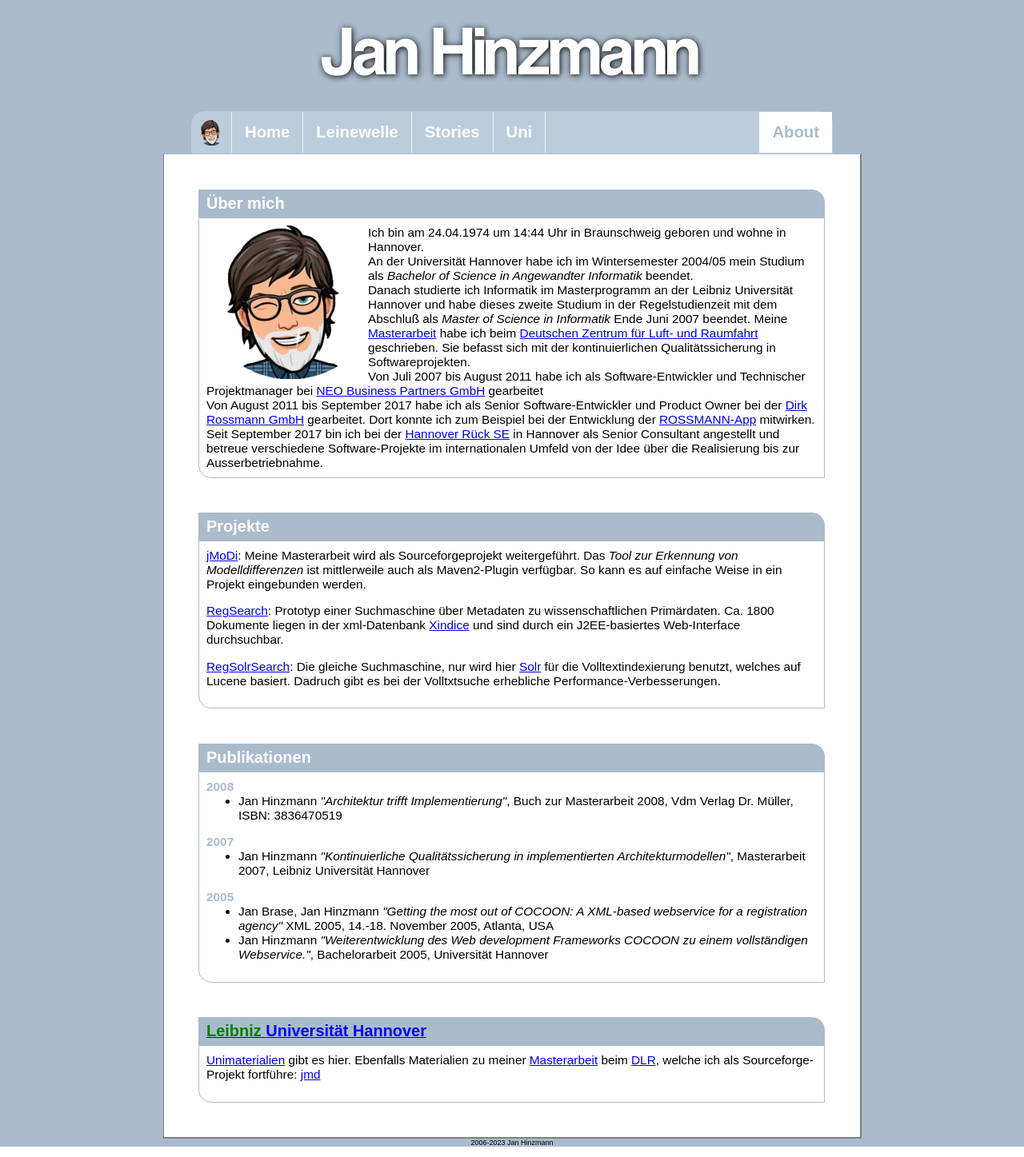
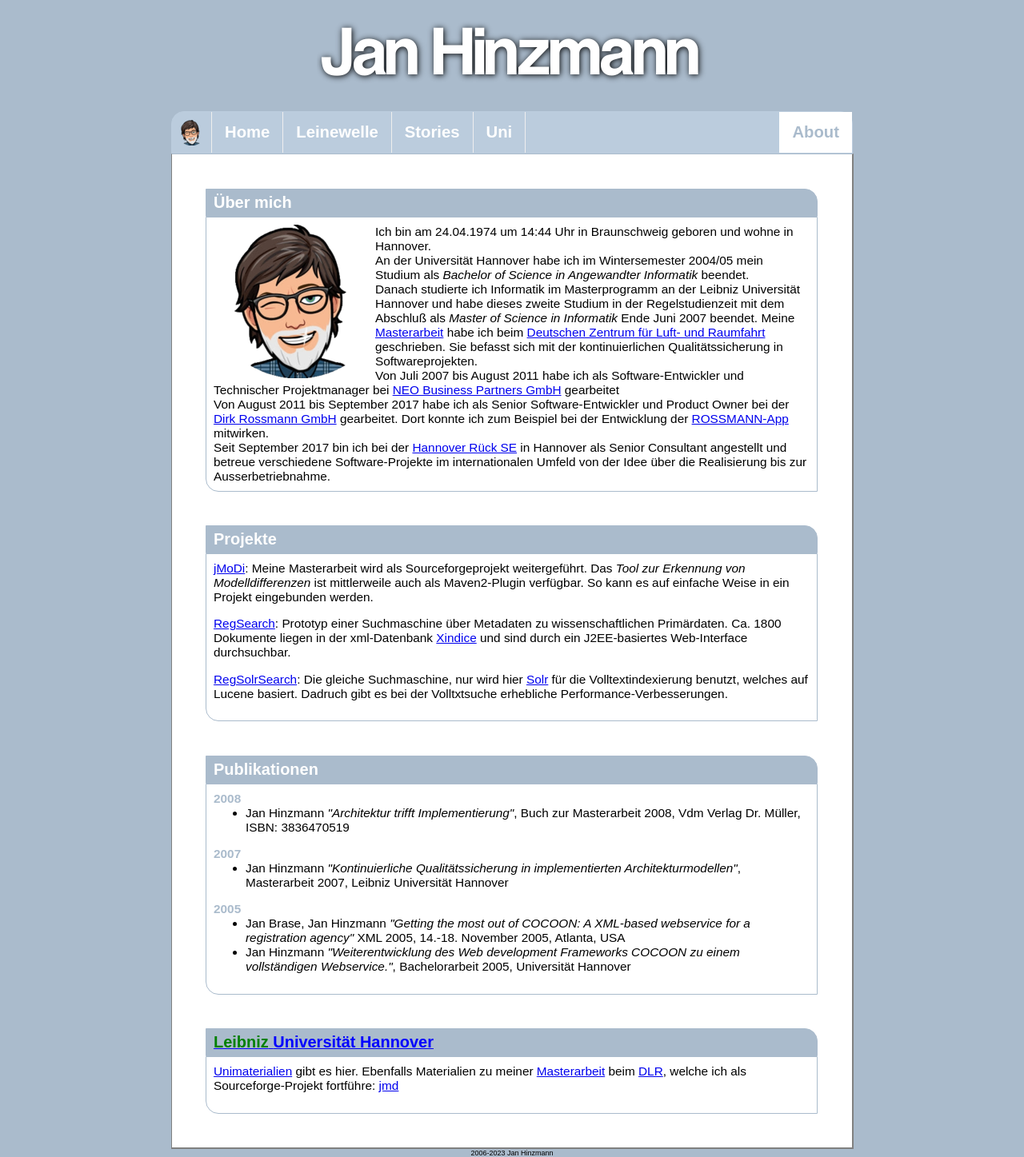
Before and after one commit to janykey/janykey.github.io, a PHP site: page /about.html in a window 1280 px wide. Shown: the whole page at 80% size. Run offline with PHP 8.4, Linux system fonts and the light colour scheme.

Commit message:
update page

```diff
--- a/style/janhinzmann.css
+++ b/style/janhinzmann.css
@@ -45,7 +45,7 @@ p {
     border: 1px solid #bcd;
     border-top-left-radius: 16px;
     border-top-right-radius: 16px;
-    max-width: 800px;
+    max-width: 850px;
 }
 
 .nav li a:hover {
@@ -87,7 +87,7 @@ p {
     border-right: 2px solid gray;
     border-bottom: 2px solid gray;
     background-color: #fff;
-    max-width: 870px;
+    max-width: 850px;
 }
 
 h3 {
```
